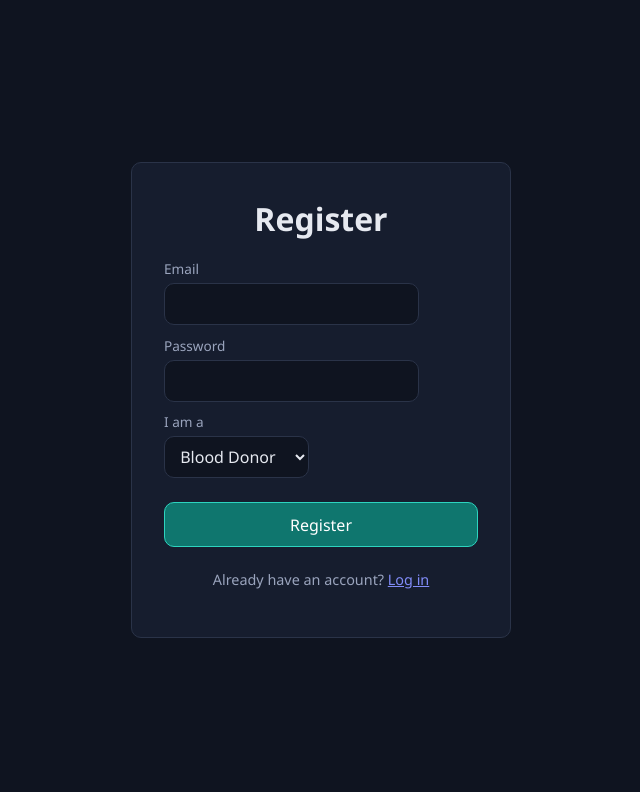
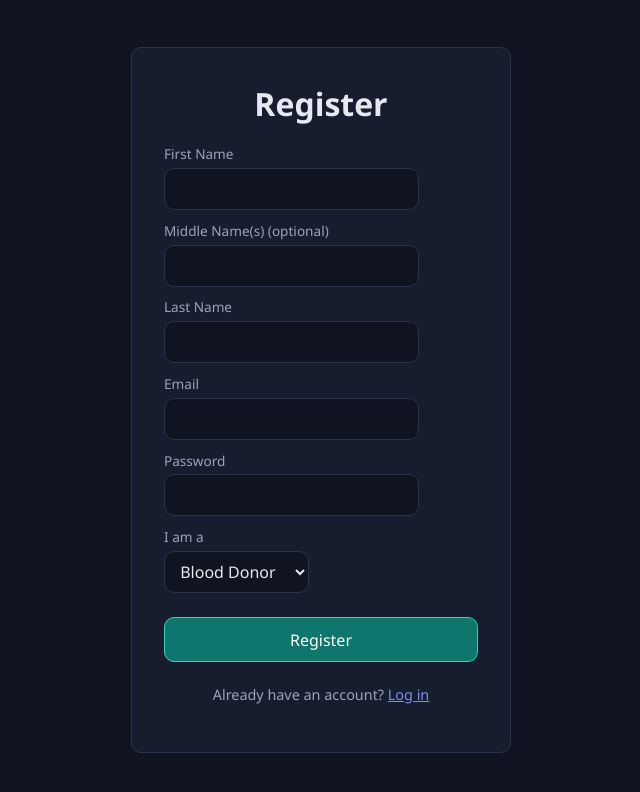
Before and after one commit to MaddoxMarkKibati/A-Web-Based-Blood-Donor-to-Hospital-Matching-System-for-Real-Time-Inventory, a React app in the folder frontend/: page /register in a window 1280 px wide. Shown: the top 792 px of the page, without its empty margins (319-959 px from the left). Built offline with nearby package versions, Linux system fonts and the light colour scheme; no server answers; the HTML template or start-up script is replaced by a standard one.

Commit message:
frontend: use first, middle and last names in registration, donor profile and staff header

```diff
--- a/frontend/src/api/auth.js
+++ b/frontend/src/api/auth.js
@@ -1,9 +1,23 @@
 import { apiFetch } from "./client";
 
-export async function registerUser({ email, password, role }) {
+export async function registerUser({
+  email,
+  password,
+  role,
+  first_name,
+  middle_names,
+  last_name,
+}) {
   return apiFetch("/auth/register/", {
     method: "POST",
-    body: JSON.stringify({ email, password, role }),
+    body: JSON.stringify({
+      email,
+      password,
+      role,
+      first_name,
+      middle_names,
+      last_name,
+    }),
   });
 }
 
--- a/frontend/src/pages/DonorDashboard.jsx
+++ b/frontend/src/pages/DonorDashboard.jsx
@@ -64,7 +64,9 @@ export default function DonorDashboard() {
     setMessage("");
     try {
       const updated = await updateMyProfile({
-        name: profile.name,
+        first_name: profile.first_name,
+        middle_names: profile.middle_names,
+        last_name: profile.last_name,
         phone: profile.phone,
         blood_type: profile.blood_type,
         date_of_birth: profile.date_of_birth || null,
@@ -153,11 +155,25 @@ export default function DonorDashboard() {
       <section>
         <h2>My Profile</h2>
         <form onSubmit={handleSaveProfile} className="auth-form">
-          <label htmlFor="name">Full Name</label>
+          <label htmlFor="first_name">First Name</label>
           <input
-            id="name"
-            value={profile.name}
-            onChange={(e) => setProfile({ ...profile, name: e.target.value })}
+            id="first_name"
+            value={profile.first_name}
+            onChange={(e) => setProfile({ ...profile, first_name: e.target.value })}
+          />
+
+          <label htmlFor="middle_names">Middle Name(s)</label>
+          <input
+            id="middle_names"
+            value={profile.middle_names}
+            onChange={(e) => setProfile({ ...profile, middle_names: e.target.value })}
+          />
+
+          <label htmlFor="last_name">Last Name</label>
+          <input
+            id="last_name"
+            value={profile.last_name}
+            onChange={(e) => setProfile({ ...profile, last_name: e.target.value })}
           />
 
           <label htmlFor="blood_type">
--- a/frontend/src/pages/HospitalDashboard.jsx
+++ b/frontend/src/pages/HospitalDashboard.jsx
@@ -73,7 +73,7 @@ export default function HospitalDashboard() {
     <div className="dashboard">
       <header>
         <h1>Staff Dashboard — {profile.hospital_name || "No hospital assigned"}</h1>
-        <p>Logged in as: {profile.name}</p>
+        <p>Logged in as: {profile.full_name || "(name not set)"}</p>
         <div className="header-actions">
           <ThemeToggle />
           <button onClick={logout}>Log Out</button>
--- a/frontend/src/pages/RegisterPage.jsx
+++ b/frontend/src/pages/RegisterPage.jsx
@@ -9,13 +9,16 @@ export default function RegisterPage() {
   const [role, setRole] = useState("donor");
   const [error, setError] = useState("");
   const [submitting, setSubmitting] = useState(false);
+  const [firstName, setFirstName] = useState("");
+  const [middleNames, setMiddleNames] = useState("");
+  const [lastName, setLastName] = useState("");
 
   async function handleSubmit(e) {
     e.preventDefault();
     setError("");
     setSubmitting(true);
     try {
-      await registerUser({ email, password, role });
+      await registerUser({ email, password, role, first_name: firstName, middle_names: middleNames, last_name: lastName });
       navigate("/login");
     } catch (err) {
       setError(err.message || "Registration failed");
@@ -30,6 +33,28 @@ export default function RegisterPage() {
         <h1>Register</h1>
 
         {error && <p className="auth-error">{error}</p>}
+                <label htmlFor="first_name">First Name</label>
+        <input
+          id="first_name"
+          value={firstName}
+          onChange={(e) => setFirstName(e.target.value)}
+          required
+        />
+
+        <label htmlFor="middle_names">Middle Name(s) (optional)</label>
+        <input
+          id="middle_names"
+          value={middleNames}
+          onChange={(e) => setMiddleNames(e.target.value)}
+        />
+
+        <label htmlFor="last_name">Last Name</label>
+        <input
+          id="last_name"
+          value={lastName}
+          onChange={(e) => setLastName(e.target.value)}
+          required
+        />
 
         <label htmlFor="email">Email</label>
         <input
```
